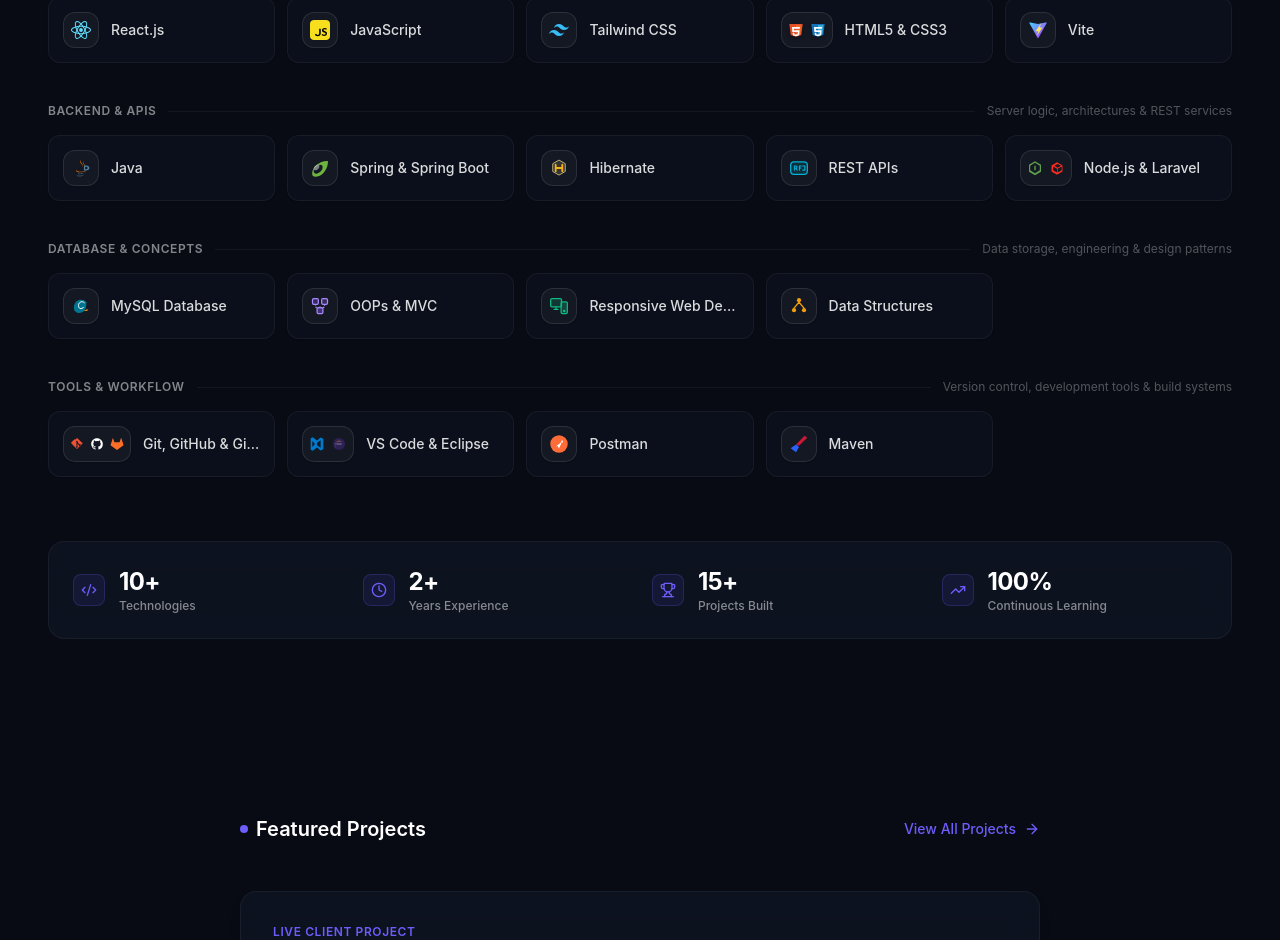
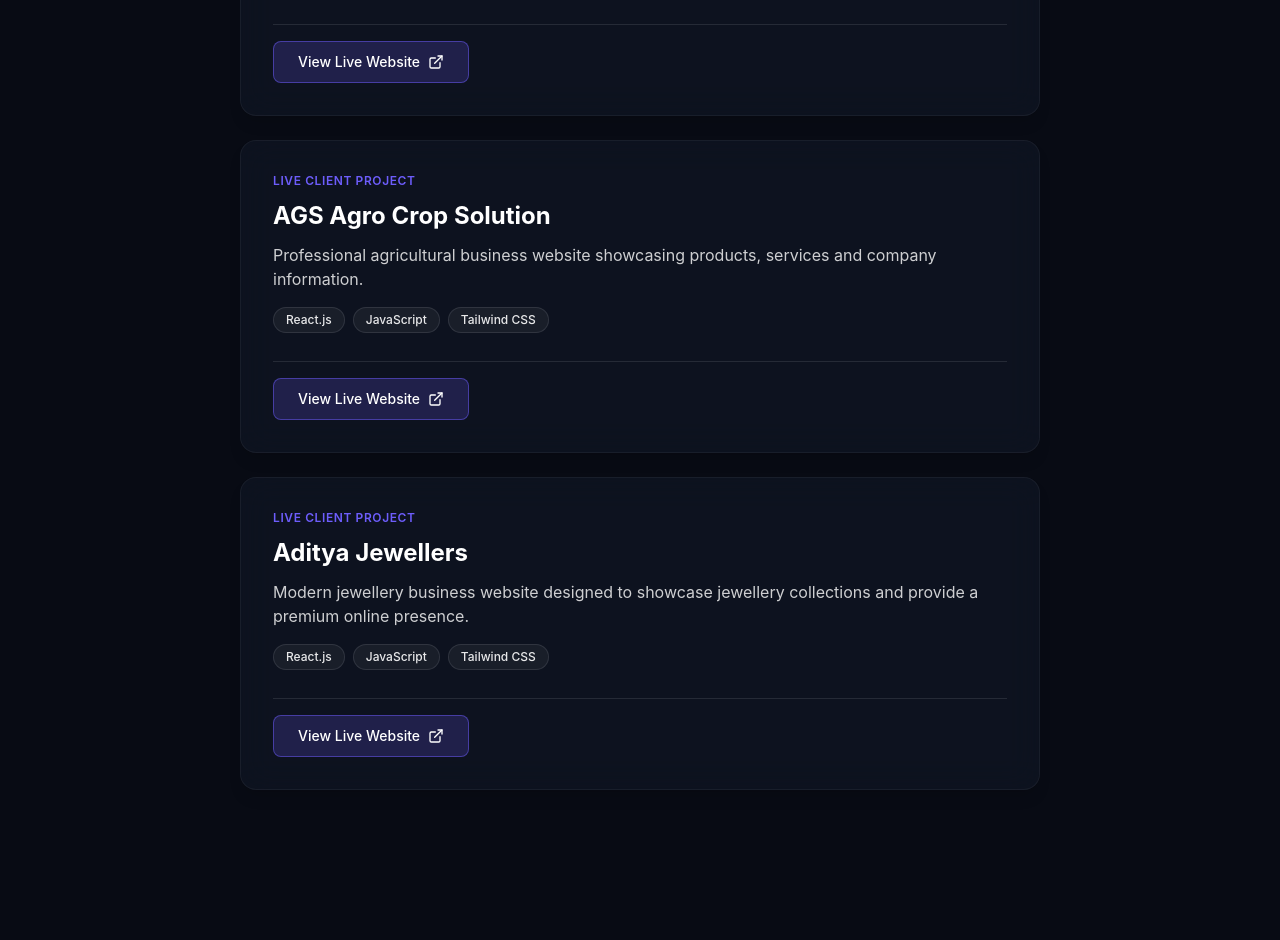
Before and after one commit to Nikita-varkhade/nikita-portfolio, a React (Vite) app in the folder frontend/: page / in a window 1280 px wide. Shown: the part 1827-2767 px from the top of the page. Built offline with nearby package versions, Linux system fonts and the light colour scheme.

Commit message:
project section frontpage

```diff
--- a/frontend/src/App.jsx
+++ b/frontend/src/App.jsx
@@ -31,9 +31,9 @@
         <Route path="/" element={
           <main>
             <Hero />
+            <Projects />
             <About />
             <Skills />
-            <Projects />
             <Process />
             <Contact />
           </main>
```
